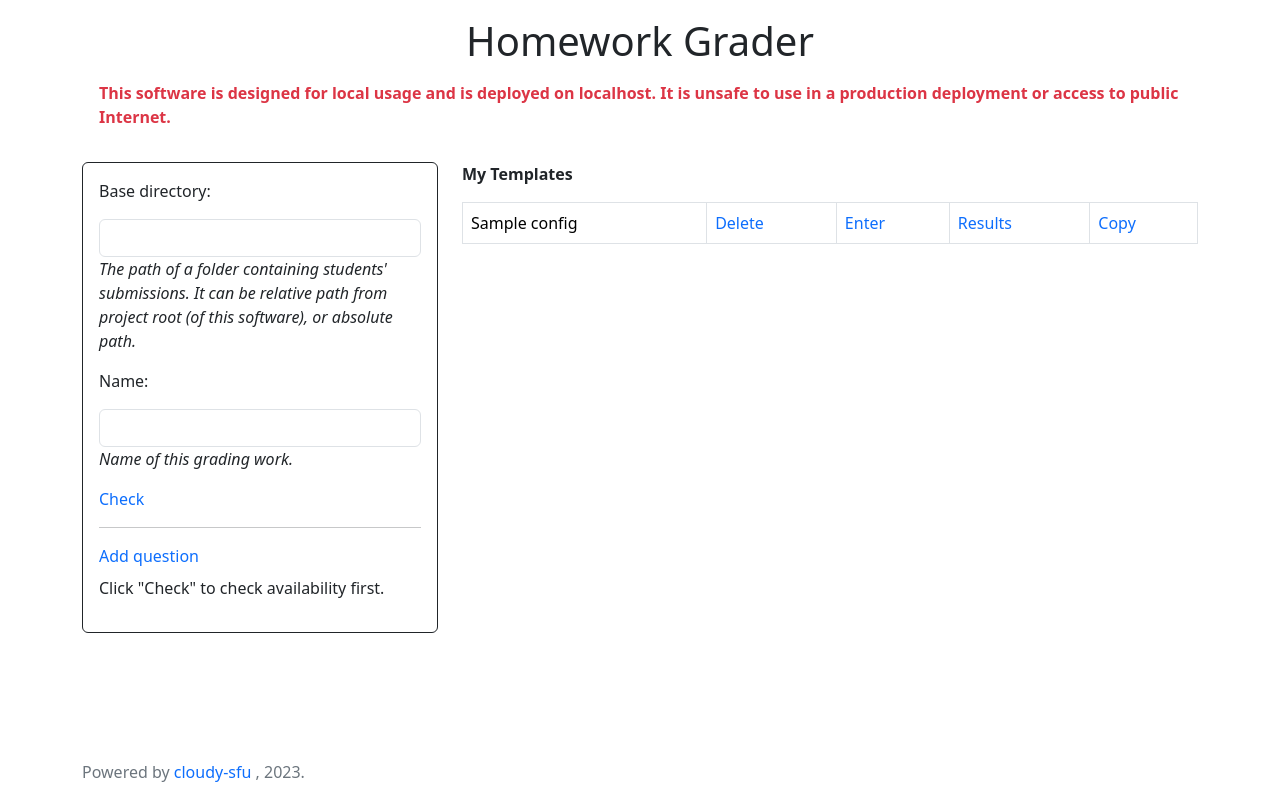
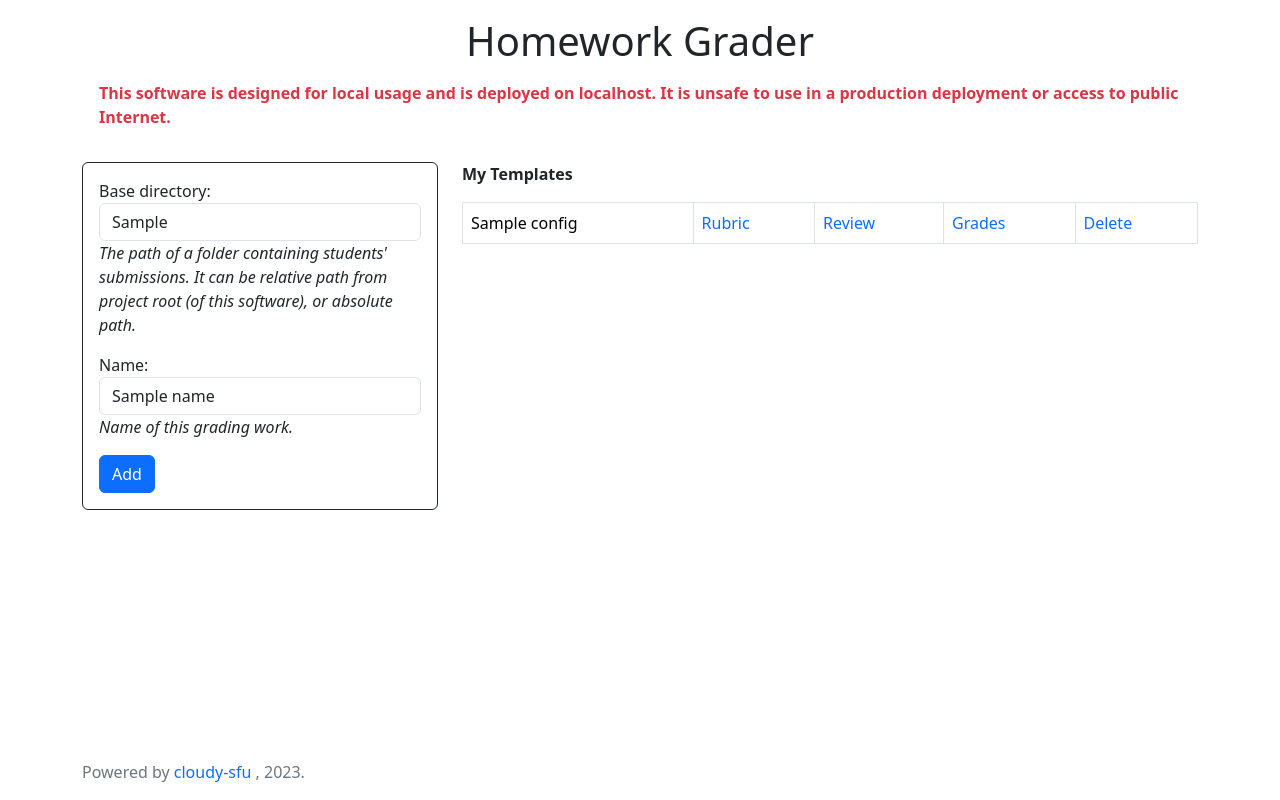
Before and after one commit to cloudy-sfu/Homework-grader, a Flask app: template templates/index.html in a window 1280 px wide. Run offline with Flask 3, Linux system fonts and the light colour scheme; the template is opened without the code that fills it: most values are stand-ins (such as "Sample title", 1, 10 or a date in 2020).

Commit message:
v1.3
1. Cancel "check name" functions and re-organize "new" and "edit" functions.
2. Separate "notes" and "scores".
3. Reduce duplicate JavaScript code.
4. Prevent "question ID" goes to infinite.
5. Change the express "Jump" to "Goto", change "enter", "copy", "results" button in configs table to "review", "rubric", "grades".

```diff
--- a/app.py
+++ b/app.py
@@ -25,10 +25,10 @@ def config_delete():
     return redirect('/')
 
 
-@app.route('/config-check-name', methods=['GET'])
+@app.route('/config-check-name', methods=['POST'])
 def config_check_name():
-    name = request.args.get('name')
-    base_dir = request.args.get('base_dir')
+    name = request.form.get('name')
+    base_dir = request.form.get('base_dir')
     if not name:
         return 'Name is empty.'
     json_name = re.sub(r'\s', '_', name).lower() + '.json'
@@ -40,8 +40,7 @@ def config_check_name():
         return f'The base directory is empty. Supported file types {supported_file_types}.'
     if os.path.exists(cand_saved_path):
         return 'Config file has already existed.'
-    else:
-        return 'Available.'
+    return config_add()
 
 
 @app.route('/config-add', methods=['POST'])
@@ -50,14 +49,13 @@ def config_add():
     base_dir = request.form.get('base_dir')
     try:
         json_name = re.sub(r'\s', '_', name).lower() + '.json'
-        cand_saved_path = os.path.join(assignments, json_name)
-        if os.path.exists(cand_saved_path):
-            return 'Config file has already existed.'
+        config_path = os.path.join(assignments, json_name)
         config = {
             'base_dir': request.form.get('base_dir'),
             'name': name,
             'rubric': [],
             'scores': {},
+            'notes': {},
             'id': 0,
             'filenames': [fn for fn in os.listdir(base_dir) if os.path.splitext(fn)[1] in supported_file_types]
         }
@@ -79,7 +77,7 @@ def config_add():
                         question['assessment'].append(level)
                 question['assessment'] = sorted(question['assessment'], key=lambda lv: lv['score'], reverse=True)
                 config['rubric'].append(question)
-        with open(cand_saved_path, 'w') as f:
+        with open(config_path, 'w') as f:
             json.dump(config, f, indent=4)
     except (KeyError, ValueError, TypeError):
         return 'Submitted data is invalid.'
@@ -129,14 +127,12 @@ def grade():
     id_ = config.get('id')
     filenames = config.get('filenames')
     n = len(filenames)
-    note = ''
     try:
         scores = config['scores']
         filelist = [(filenames[i], str(i) in scores.keys()) for i in range(n)]
         id_str = str(id_)
         if id_str in scores.keys():
             raw_scores = config['scores'][id_str]
-            note = raw_scores.pop()
             questions = config['rubric']
             scores = []
             for s, q in zip(raw_scores, questions):
@@ -144,6 +140,7 @@ def grade():
                 scores.append((s, s in levels))
         else:
             scores = []
+        note = config['notes'].get(id_str, '')
     except KeyError:
         return 'Config file is invalid.'
     return render_template(
@@ -207,8 +204,9 @@ def grade_submit():
             else:
                 score = float(raw_score)
             config['scores'][id_str].append(score)
-        note = request.form.get('note', '')
-        config['scores'][id_str].append(note)
+        note = request.form.get('note')
+        if note:
+            config['notes'][id_str] = note
     except (TypeError, ValueError, KeyError):
         return 'Submitted data is invalid.'
     config_push(config_name, config)
@@ -222,24 +220,32 @@ def analyze():
     if not config:
         return 'Config file does not exist.'
     columns = [q.get('caption', 'No caption') for q in config.get('rubric', [])]
-    columns.append('Notes')
-    filenames = config.get('filenames')
+    filenames, _ = zip(*map(os.path.splitext, config.get('filenames')))
     scores = pd.DataFrame(index=filenames, columns=columns)
+    notes = pd.DataFrame(index=filenames, columns=['Note'])
     for k, v in config.get('scores', {}).items():
         try:
             row_id = int(k) % len(filenames)
         except ValueError:
             continue
+        scores.iloc[row_id, :] = v
+    for k, v in config.get('notes', {}).items():
         try:
-            scores.iloc[row_id, :] = v
-        except IndexError:
+            row_id = int(k) % len(filenames)
+        except ValueError:
             continue
+        notes['Note'][row_id] = v
     return render_template(
         'analyze.html',
         caption=config.get('name'),
         scores=scores.to_html(
             classes='table table-bordered table-striped',
-            float_format=lambda f: format(f, 'g')
+            float_format=lambda f: format(f, 'g'),
+            na_rep='',
+        ),
+        notes=notes.to_html(
+            classes='table table-bordered table-striped',
+            na_rep='',
         ),
     )
 
--- a/templates/analyze.html
+++ b/templates/analyze.html
@@ -11,8 +11,11 @@
     <div class="row alert justify-content-center">
         <div class="col-md-12">
             <p><a href="/" style="text-decoration: none">Back</a></p>
-            <p><b>{{ caption }}</b></p>
+            <p class="text-center"><b>{{ caption }}</b></p>
+            <p>Scores</p>
             {{ scores | safe }}
+            <p>Notes</p>
+            {{ notes | safe }}
         </div>
     </div>
 </body>
--- a/templates/grade.html
+++ b/templates/grade.html
@@ -80,7 +80,7 @@
                 {% endfor %}
             </select>
             <input name="config" value="{{ config }}" type="hidden">
-            <input type="submit" class="btn btn-bd-primary m-2" value="Jump" />
+            <input type="submit" class="btn btn-bd-primary m-2" value="Goto" />
         </form>
     <hr>
         <form action="/grade-update" method="post">
--- a/templates/index.html
+++ b/templates/index.html
@@ -21,24 +21,21 @@
     </div>
     <div class="row">
         <div class="col-md-4">
-            <form method="post" action="/config-add" class="alert border-dark">
-                <p>Base directory:</p>
-                <input class="form-control" type="text" name="base_dir" required />
-                <p><i>
-                    The path of a folder containing students' submissions. It can be relative path from
-                    project root (of this software), or absolute path.
-                </i></p>
-                <p>Name:</p>
-                <input class="form-control" type="text" maxlength="64" name="name" required />
-                <p><i>Name of this grading work.</i></p>
-                <p><a type="button" onclick="check_name()" style="text-decoration: none; color: #0d6efd">Check</a></p>
-                <p id="check-name-hint"></p>
-                <hr>
-                <div id="config-add-rubric"></div>
-                <a type="button" onclick="add_question()" style="text-decoration: none; color: #0d6efd">Add question</a>
-                <div class="my-2" id="config-add-submit">
-                    <p>Click "Check" to check availability first.</p>
-                </div>
+            <form method="post" action="/config-check-name" class="alert border-dark">
+                <p>
+                    <label>Base directory:</label>
+                    <input class="form-control" type="text" name="base_dir" value="{{ base_dir }}" required />
+                    <i>
+                        The path of a folder containing students' submissions. It can be relative path from
+                        project root (of this software), or absolute path.
+                    </i>
+                </p>
+                <p>
+                    <label>Name:</label>
+                    <input class="form-control" type="text" maxlength="64" name="name" value="{{ name }}" required />
+                    <i>Name of this grading work.</i>
+                </p>
+                <input class="btn btn-primary" type="submit" value="Add" />
             </form>
         </div>
         <div class="col-md-8">
@@ -49,24 +46,24 @@
                     <tr>
                         <td>{{ config }}</td>
                         <td>
-                            <a type="button" data-bs-toggle="modal" data-bs-target="#exampleModal"
-                               style="text-decoration: none; color: #0d6efd;" onclick="confirm_deletion('{{ config }}')">
-                                Delete
+                            <a href="/config-fork?config={{ config }}" style="text-decoration: none;">
+                                Rubric
                             </a>
                         </td>
                         <td>
                             <a href="/grade?config={{ config }}" style="text-decoration: none;">
-                                Enter
+                                Review
                             </a>
                         </td>
                         <td>
                             <a href="/analyze?config={{ config }}" style="text-decoration: none;">
-                                Results
+                                Grades
                             </a>
                         </td>
                         <td>
-                            <a href="/config-fork?config={{ config }}" style="text-decoration: none;">
-                                Copy
+                            <a type="button" data-bs-toggle="modal" data-bs-target="#exampleModal"
+                               style="text-decoration: none; color: #0d6efd;" onclick="confirm_deletion('{{ config }}')">
+                                Delete
                             </a>
                         </td>
                     </tr>
@@ -105,85 +102,6 @@
             document.getElementById('deletion-sender').href = "/delete-config?name=" + name;
             document.getElementById('deletion-filename').innerText = name;
         }
-
-        function add_question() {
-            const rubric_area = document.getElementById('config-add-rubric');
-            let max_q_id = Math.max(
-                ...Array.from(document.querySelectorAll('div')).filter(div => div.id.startsWith('question-')).map(
-                    div => parseInt(div.id.split('question-')[1])
-                )
-            )
-            if (!isFinite(max_q_id)) {max_q_id = 0;}
-            const rubric =
-`<div class="alert alert-light" id="question-${max_q_id+1}">
-    <p>
-        <b>Question ${max_q_id+1}</b>
-        <a type="button" onclick="del_question(${max_q_id+1})" style="text-decoration: none; color: #0d6efd">Remove</a>
-    </p>
-    <p>Caption:</p>
-    <input class="form-control" type="text" maxlength="64" name="caption-${max_q_id+1}" required />
-    <p><i>A short caption, describing what this question is about.</i></p>
-    <p>Assessment:</p>
-    <div id="assessment-${max_q_id+1}"></div>
-    <a type="button" onclick="add_level(${max_q_id+1})" style="text-decoration: none; color: #0d6efd">Add level</a>
-    <p><i>Describe how to assess answers, as a list of (score, definition) pairs.</i></p>
-</div>`
-            const rubric_node = document.createRange().createContextualFragment(rubric);
-            rubric_area.appendChild(rubric_node);
-        }
-
-        function del_question(q) {
-            const rubric = document.getElementById('question-' + q);
-            rubric.remove();
-        }
-
-        function add_level(q) {
-            const assessment_area = document.getElementById('assessment-' + q);
-            let max_a_id = Math.max(
-                ...Array.from(document.querySelectorAll('div')).filter(div => div.id.startsWith('level-' + q + '-')).map(
-                    div => parseInt(div.id.split('level-' + q + '-')[1])
-                )
-            )
-            if (!isFinite(max_a_id)) {max_a_id = 0;}
-            const level =
-`<div class="my-2" id="level-${q}-${max_a_id+1}">
-    <label>Score:</label>
-    <a type="button" onclick="del_level(${q}, ${max_a_id+1})" style="text-decoration: none; color: #0d6efd">Remove</a>
-    <input name="score-${q}-${max_a_id+1}" type="number" step="0.01" class="form-control" required />
-    <label>Definition:</label>
-    <textarea name="def-${q}-${max_a_id+1}" class="form-control" rows="3" required ></textarea>
-</div>`
-            const level_node = document.createRange().createContextualFragment(level);
-            assessment_area.appendChild(level_node);
-        }
-
-        function del_level(q, a) {
-            const level = document.getElementById(`level-${q}-${a}`);
-            level.remove();
-        }
-
-        function check_name() {
-            const name = document.getElementsByName('name')[0];
-            const base_dir = document.getElementsByName('base_dir')[0];
-            const hint_widget = document.getElementById('check-name-hint');
-            let request = new XMLHttpRequest();
-            request.onreadystatechange = () => {
-                if (request.readyState === 4 && request.status === 200) {
-                    if (request.response === 'Available.') {
-                        document.getElementById('config-add-submit').innerHTML =
-                            `<input class="btn btn-primary" type="submit" />`;
-                    } else {
-                        document.getElementById('config-add-submit').innerHTML =
-                            `<p>Click "Check" to check availability first.</p>`;
-                        name.value = "";
-                        base_dir.value = "";
-                    }
-                    hint_widget.innerHTML += request.response + "<br>";
-                }
-            }
-            request.open('GET', "/config-check-name?name=" + name.value + "&base_dir=" + base_dir.value, true);
-            request.send();
-        }
     </script>
 </div>
 
```
Also changed, not shown: templates/config.html (+20 -37 lines).
